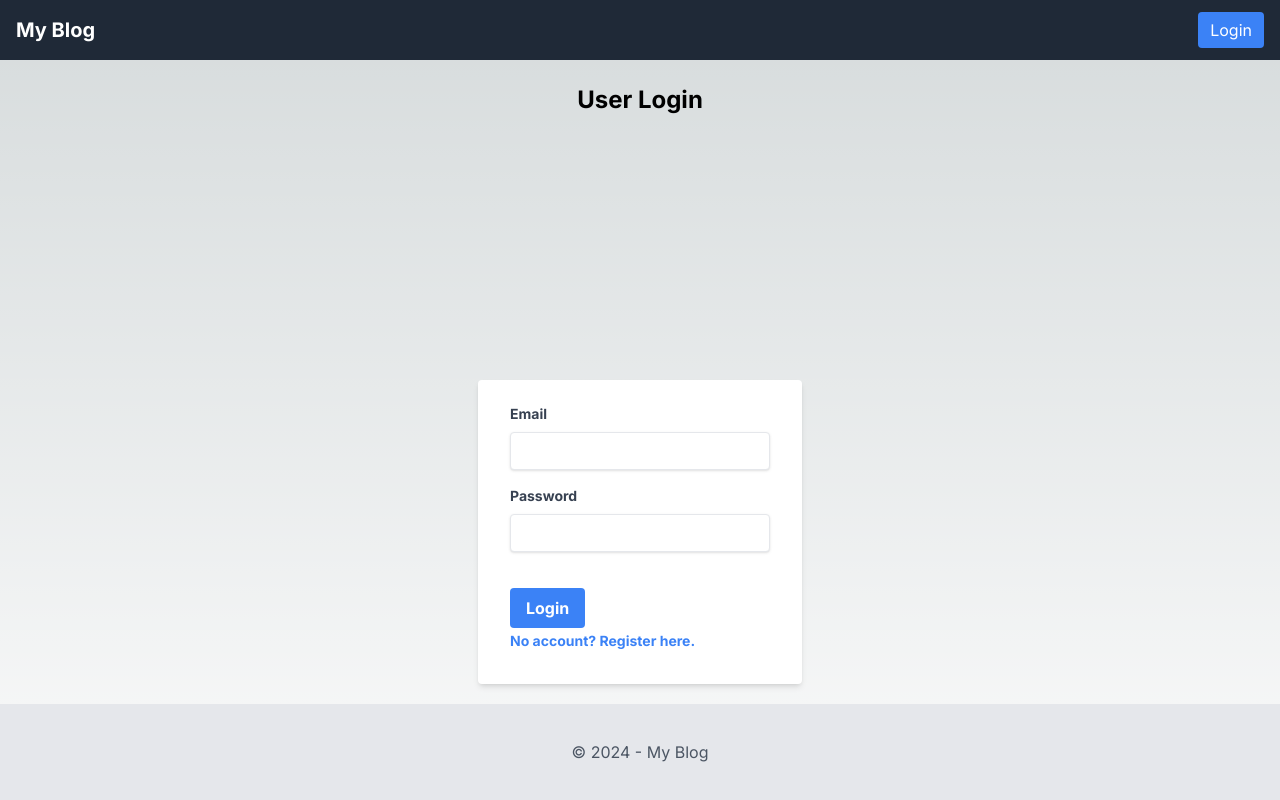
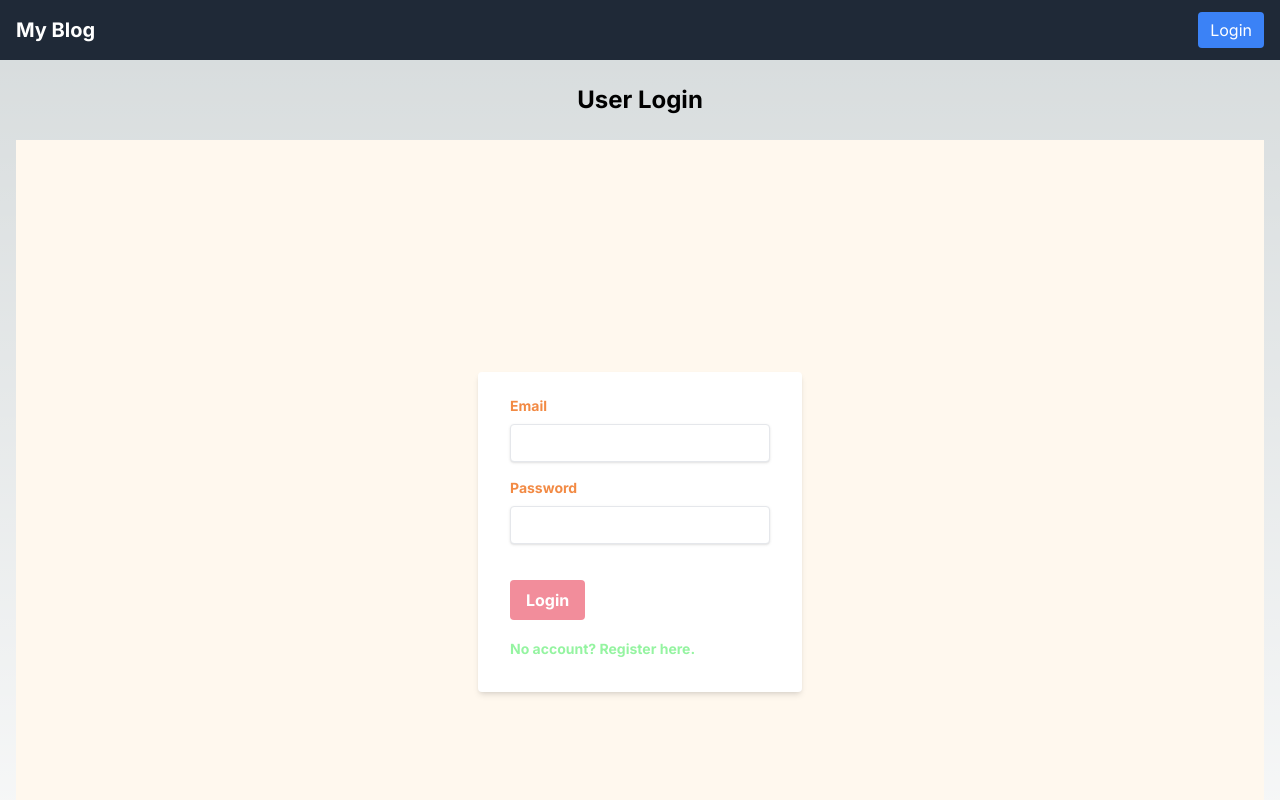
Before and after one commit to lisiCAO/Legal-Tech-Tales, a Next.js app in the folder frontend/: page /login in a window 1280 px wide. Shown: the top 800 px of the page. Built offline with nearby package versions, Linux system fonts and the light colour scheme.

Commit message:
update css

```diff
--- a/frontend/src/app/components/LoginForm.tsx
+++ b/frontend/src/app/components/LoginForm.tsx
@@ -19,10 +19,10 @@ const LoginForm = () => {
   };
 
   return (
-    <div className="min-h-screen flex items-center justify-center">
-      <form onSubmit={handleSubmit} className="bg-white shadow-md rounded px-8 pt-6 pb-8 mb-4">
+    <div className="min-h-screen flex items-center justify-center bg-custom-cream">
+      <form onSubmit={handleSubmit} className="shadow-md rounded px-8 pt-6 pb-8 mb-4 bg-white">
         <div className="mb-4">
-          <label className="block text-gray-700 text-sm font-bold mb-2" htmlFor="email">
+          <label className="block text-custom-darkorange text-sm font-bold mb-2" htmlFor="email">
             Email
           </label>
           <input
@@ -36,7 +36,7 @@ const LoginForm = () => {
           />
         </div>
         <div className="mb-6">
-          <label className="block text-gray-700 text-sm font-bold mb-2" htmlFor="password">
+          <label className="block text-custom-darkorange text-sm font-bold mb-2" htmlFor="password">
             Password
           </label>
           <input
@@ -53,15 +53,17 @@ const LoginForm = () => {
         <div className="flex items-center justify-between">
           <button
             type="submit"
-            className="bg-blue-500 hover:bg-blue-700 text-white font-bold py-2 px-4 rounded focus:outline-none focus:shadow-outline"
+            className="bg-custom-pink hover:bg-custom-orange text-white font-bold py-2 px-4 rounded focus:outline-none focus:shadow-outline transition duration-300"
           >
             Login
           </button>
         </div>
-        <div className="inline-block align-baseline font-bold text-sm text-blue-500 hover:text-blue-800" >
-            <Link  href={"/register"}>
-                No account? Register here.
-            </Link>
+        <div className="mt-4">
+          <Link href={"/register"}>
+            <span className="inline-block align-baseline font-bold text-sm text-custom-green hover:text-custom-darkorange cursor-pointer">
+              No account? Register here.
+            </span>
+          </Link>
         </div>
       </form>
     </div>
--- a/frontend/src/app/components/Navbar.tsx
+++ b/frontend/src/app/components/Navbar.tsx
@@ -25,7 +25,7 @@ const NavBar: React.FC = () => {
             </>
           ) : (
             <Link href="/login" className="text-white bg-blue-500 hover:bg-blue-700 px-3 py-2 rounded">
-                Login
+              Login
             </Link>
           )}
         </div>
--- a/frontend/src/app/components/RegisterForm.tsx
+++ b/frontend/src/app/components/RegisterForm.tsx
@@ -1,22 +1,22 @@
 'use client';
 import React, { useState } from 'react';
-
+import { useRouter } from 'next/navigation';
 const RegisterForm = () => {
-
+  const router = useRouter();
   const [formData, setFormData] = useState({
     name: '',
     email: '',
     password: '',
     confirmPassword: ''
   });
-
+  const [error, setError] = useState('');
   const handleSubmit = async (e: { preventDefault: () => void; }) => {
     e.preventDefault();
     if (formData.password !== formData.confirmPassword) {
-      alert("Passwords do not match.");
+      setError("Passwords do not match.");
       return;
     }
-
+    setError('');
     try {
       console.log('Sending data:', JSON.stringify({
         name: formData.name,
@@ -38,10 +38,10 @@ const RegisterForm = () => {
       if (response.ok) {
         const data = await response.json();
         console.log(data);
-        alert("Registration successful.");
+        router.push('/login');
       } else {
         const errorData = await response.json();
-        alert(errorData.error);
+        setError(errorData.error);
       }
     } catch (error) {
       console.error('There was a problem with the fetch operation: ', error);
@@ -53,8 +53,9 @@ const RegisterForm = () => {
   };
 
   return (
-    <div className="min-h-screen flex items-center justify-center">
+    <div className="min-h-screen flex items-center justify-center bg-custom-cream">
       <form onSubmit={handleSubmit} className="bg-white shadow-md rounded px-8 pt-6 pb-8 mb-4">
+        {error && <div className="bg-custom-orange text-white p-2 rounded mb-4">{error}</div>}
       <div className="mb-6">
           <label className="block text-gray-700 text-sm font-bold mb-2" htmlFor="name">
             Desired username
@@ -110,7 +111,7 @@ const RegisterForm = () => {
         <div className="flex items-center justify-between">
           <button
             type="submit"
-            className="bg-blue-500 hover:bg-blue-700 text-white font-bold py-2 px-4 rounded focus:outline-none focus:shadow-outline"
+            className="bg-custom-pink hover:bg-custom-orange text-white font-bold py-2 px-4 rounded focus:outline-none focus:shadow-outline transition duration-300"
           >
             Register
           </button>
--- a/frontend/src/app/layout.tsx
+++ b/frontend/src/app/layout.tsx
@@ -21,11 +21,15 @@ export default function RootLayout({
     <html lang="en">
       <AuthProvider>
         <body className={inter.className}>
-          <NavBar />
-          {children}
-          <footer className="fixed bottom-0 left-0 right-0 flex justify-center items-center h-24 bg-gray-200">
-            <p className="text-gray-600">© 2024 - My Blog</p>
-          </footer>
+          <div className={inter.className + " flex flex-col min-h-screen"}>
+            <NavBar />
+            <main className="flex-grow">
+              {children}
+            </main>
+            <footer className="flex justify-center items-center h-24 bg-gray-200">
+              <p className="text-gray-600">© 2024 - My Blog</p>
+            </footer>
+          </div>
         </body>
       </AuthProvider>
     </html>
--- a/frontend/src/app/login/page.tsx
+++ b/frontend/src/app/login/page.tsx
@@ -3,12 +3,10 @@ import LoginForm from '../components/LoginForm';
 
 const Login = () => {
   return (
-      <main>
         <div className="container mx-auto px-4">
           <h1 className="text-center text-2xl font-bold my-6">User Login</h1>
           <LoginForm />
         </div>
-      </main>
   );
 };
 
--- a/frontend/src/app/page.tsx
+++ b/frontend/src/app/page.tsx
@@ -2,15 +2,21 @@ import Link from "next/link";
 
 export default function Home() {
   return (
-    <main className="flex min-h-screen flex-col items-center justify-between p-24">
-      <h1 className="text-6xl font-bold">Welcome to my Blog</h1>
-      <div className="flex space-x-4">
-        <Link href="/articles" className="text-xl">Blog
-        </Link>
-        <Link href="/login"className="text-xl">
-          Login
-        </Link>
+    <div className="flex min-h-screen flex-col items-center justify-center p-6 bg-custom-cream">
+      <div className="w-full max-w-[960px] mx-auto flex justify-center">
+        <img src="/banner.jpg" alt="Blog Banner" className="w-auto" />
       </div>
-    </main>
+      <div className="text-center">
+        <h1 className="text-6xl font-bold text-custom-darkorange mb-6">Welcome to my Blog</h1>
+        <div className="flex justify-center space-x-4">
+          <Link href="/articles" className="text-xl text-custom-pink hover:text-custom-orange transition duration-300">
+            Blog
+          </Link>
+          <Link href="/login" className="text-xl text-custom-pink hover:text-custom-orange transition duration-300">
+            Login
+          </Link>
+        </div>
+      </div>
+    </div>
   );
 }
```
Also changed, not shown: frontend/public/banner.png (added).
